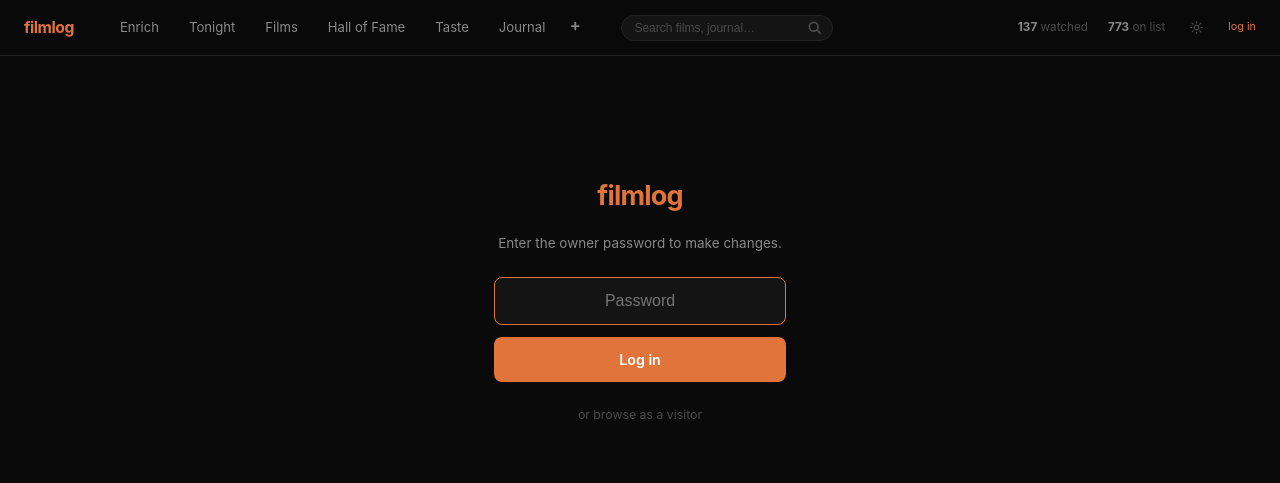
After one commit to terriblyoffendedmarketer-stack/FilmLog, a Flask app: page /login in a window 1280 px wide. The commit adds this page. Shown: the top 483 px of the page. Run offline with Flask 3, Linux system fonts and the light colour scheme; data comes from the database, SQL or seed files in the repository.

Commit message:
Add read-only visitor mode with owner password protection
- Visitors can browse all pages freely (films, taste, journal, etc.)
- All POST/write operations require owner login (password in .env)
- Login session lasts 30 days
- before_request hook blocks writes globally — no route-by-route decorators
- Login/logout pages with clean dark UI
- Nav shows log in/out link
- is_owner injected into all templates for conditional UI

Co-Authored-By: Claude Opus 4.6 <noreply@anthropic.com>

```diff
--- a/app.py
+++ b/app.py
@@ -9,11 +9,13 @@ Prod:  gunicorn -w 2 'app:app'
 """
 
 import json
+import os
 import re
+from functools import wraps
 from pathlib import Path
 
 import markdown as md_lib
-from flask import Flask, abort, redirect, render_template, request, url_for
+from flask import Flask, abort, redirect, render_template, request, session, url_for
 from markupsafe import Markup
 from dotenv import load_dotenv
 
@@ -23,6 +25,36 @@ from filmlog.browse import _apply_filters, _score_by_taste
 load_dotenv(override=True)
 
 app = Flask(__name__)
+app.secret_key = os.getenv("FLASK_SECRET_KEY", os.urandom(32).hex())
+app.permanent_session_lifetime = 60 * 60 * 24 * 30  # 30 days
+
+
+# ---------------------------------------------------------------------------
+# Auth — read-only for visitors, full access for owner
+# ---------------------------------------------------------------------------
+
+def _is_owner() -> bool:
+    """Check if the current session belongs to the owner."""
+    return session.get("owner") is True
+
+
+@app.before_request
+def _guard_writes():
+    """Block all POST requests from non-owners. GET/read is open to everyone."""
+    if request.method == "POST" and not _is_owner():
+        # Allow the login POST itself
+        if request.endpoint == "login":
+            return None
+        # Allow API key test (settings page, harmless read-only check)
+        if request.endpoint == "test_api_key":
+            return None
+        return render_template("auth_denied.html", stats=_get_stats()), 403
+
+
+@app.context_processor
+def _inject_auth():
+    """Make is_owner available in all templates."""
+    return {"is_owner": _is_owner()}
 
 # Initialise DB on startup — creates all tables if they don't exist
 db.init_db()
@@ -171,6 +203,26 @@ def _get_stats() -> dict:
 # ---------------------------------------------------------------------------
 # Routes
 # ---------------------------------------------------------------------------
+
+@app.route("/login", methods=["GET", "POST"])
+def login():
+    """Owner login — sets session cookie."""
+    if request.method == "POST":
+        password = request.form.get("password", "")
+        correct = os.getenv("FILMLOG_PASSWORD", "")
+        if correct and password == correct:
+            session["owner"] = True
+            session.permanent = True
+            return redirect(request.args.get("next", "/"))
+        return render_template("login.html", error="Wrong password.", stats=_get_stats())
+    return render_template("login.html", stats=_get_stats())
+
+
+@app.route("/logout")
+def logout():
+    session.pop("owner", None)
+    return redirect("/films")
+
 
 @app.route("/sw.js")
 def service_worker():
--- a/static/style.css
+++ b/static/style.css
@@ -3024,6 +3024,85 @@ html, body {
     font-size: 1.35rem;
   }
 }
+
+/* ── Login / auth ──────────────────────────────────────────────────────────── */
+.login-layout {
+  max-width: 340px;
+  margin: 0 auto;
+  padding: 120px 24px 60px;
+  text-align: center;
+  display: flex;
+  flex-direction: column;
+  gap: 16px;
+  align-items: center;
+}
+
+.login-title {
+  font-size: 1.8rem;
+  font-weight: 700;
+  letter-spacing: -0.03em;
+  color: var(--accent);
+}
+
+.login-sub {
+  font-size: 0.9rem;
+  color: var(--text-muted);
+  margin-bottom: 8px;
+}
+
+.login-error {
+  font-size: 0.85rem;
+  color: #e55;
+  padding: 8px 16px;
+  border-radius: var(--r-sm);
+  background: rgba(238, 85, 85, 0.1);
+  border: 1px solid rgba(238, 85, 85, 0.2);
+}
+
+.login-form {
+  display: flex;
+  flex-direction: column;
+  gap: 12px;
+  width: 100%;
+}
+
+.login-input {
+  padding: 14px 16px;
+  border-radius: var(--r);
+  border: 1px solid var(--border-light);
+  background: var(--surface);
+  color: var(--text);
+  font-size: 16px;
+  text-align: center;
+}
+
+.login-input:focus {
+  outline: none;
+  border-color: var(--accent);
+}
+
+.login-btn {
+  padding: 14px 24px;
+  border-radius: var(--r);
+  border: none;
+  background: var(--accent);
+  color: #fff;
+  font-size: 0.95rem;
+  font-weight: 600;
+  cursor: pointer;
+  transition: background 0.15s;
+  text-decoration: none;
+}
+
+.login-btn:hover { background: var(--accent-hover); }
+
+.login-browse-link {
+  font-size: 0.82rem;
+  color: var(--text-dim);
+  margin-top: 8px;
+}
+
+.login-browse-link:hover { color: var(--text-muted); }
 
 /* =============================================================================
    Mobile bottom tab bar + responsive overhaul
--- a/templates/base.html
+++ b/templates/base.html
@@ -51,6 +51,11 @@
                    M4.22 15.78l1.42-1.42M14.36 5.64l1.42-1.42"/>
         </svg>
       </a>
+      {% if is_owner %}
+      <a href="/logout" class="nav-settings-link" title="Log out" style="font-size:0.72rem; color:var(--text-dim);">out</a>
+      {% else %}
+      <a href="/login" class="nav-settings-link" title="Log in" style="font-size:0.72rem; color:var(--accent);">log in</a>
+      {% endif %}
     </div>
     {% endif %}
   </nav>
--- /dev/null
+++ b/templates/login.html
@@ -0,0 +1,18 @@
+{% extends "base.html" %}
+{% block content %}
+<div class="login-layout">
+  <h1 class="login-title">filmlog</h1>
+  <p class="login-sub">Enter the owner password to make changes.</p>
+
+  {% if error %}
+  <div class="login-error">{{ error }}</div>
+  {% endif %}
+
+  <form method="POST" action="/login?next={{ request.args.get('next', '/') }}" class="login-form">
+    <input type="password" name="password" class="login-input" placeholder="Password" autofocus autocomplete="current-password">
+    <button type="submit" class="login-btn">Log in</button>
+  </form>
+
+  <a href="/films" class="login-browse-link">or browse as a visitor</a>
+</div>
+{% endblock %}
```
Also changed, not shown: deploy.md (+4 -0 lines), templates/auth_denied.html (added, +9 -0 lines).
